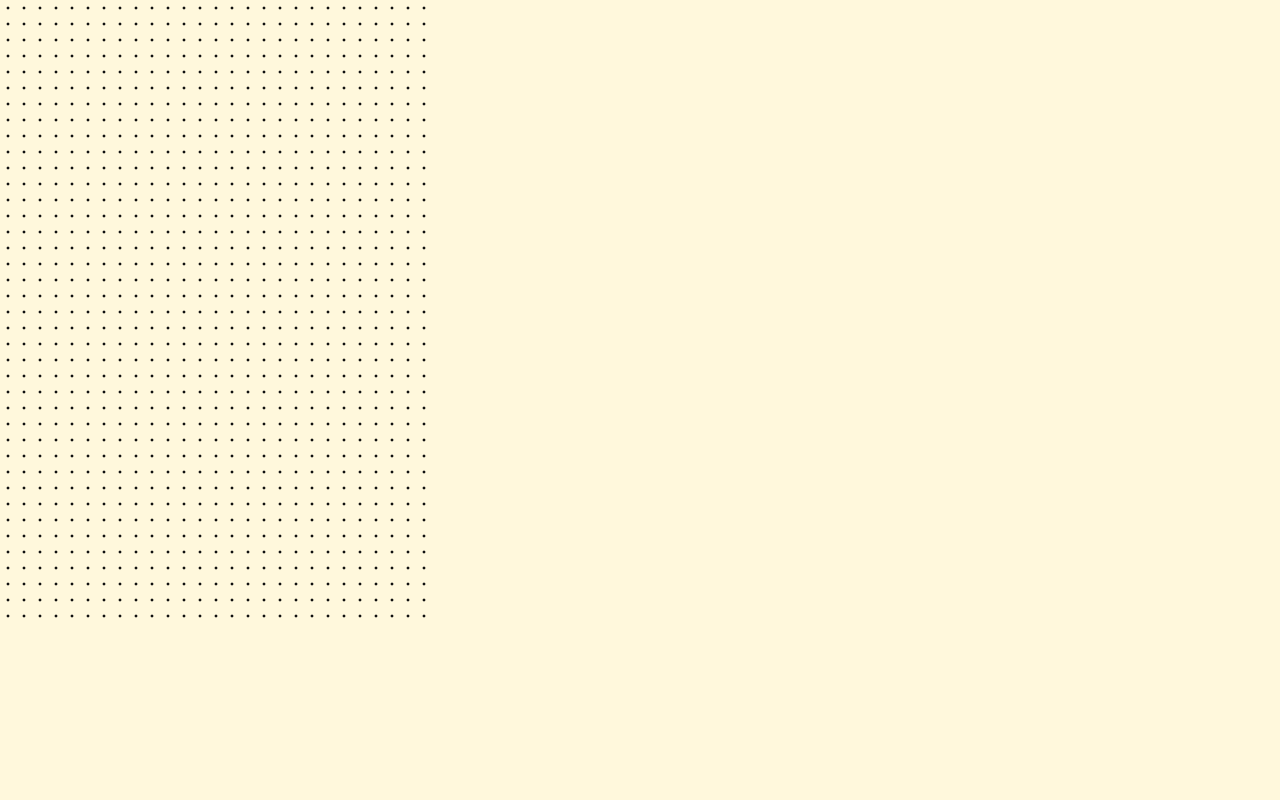
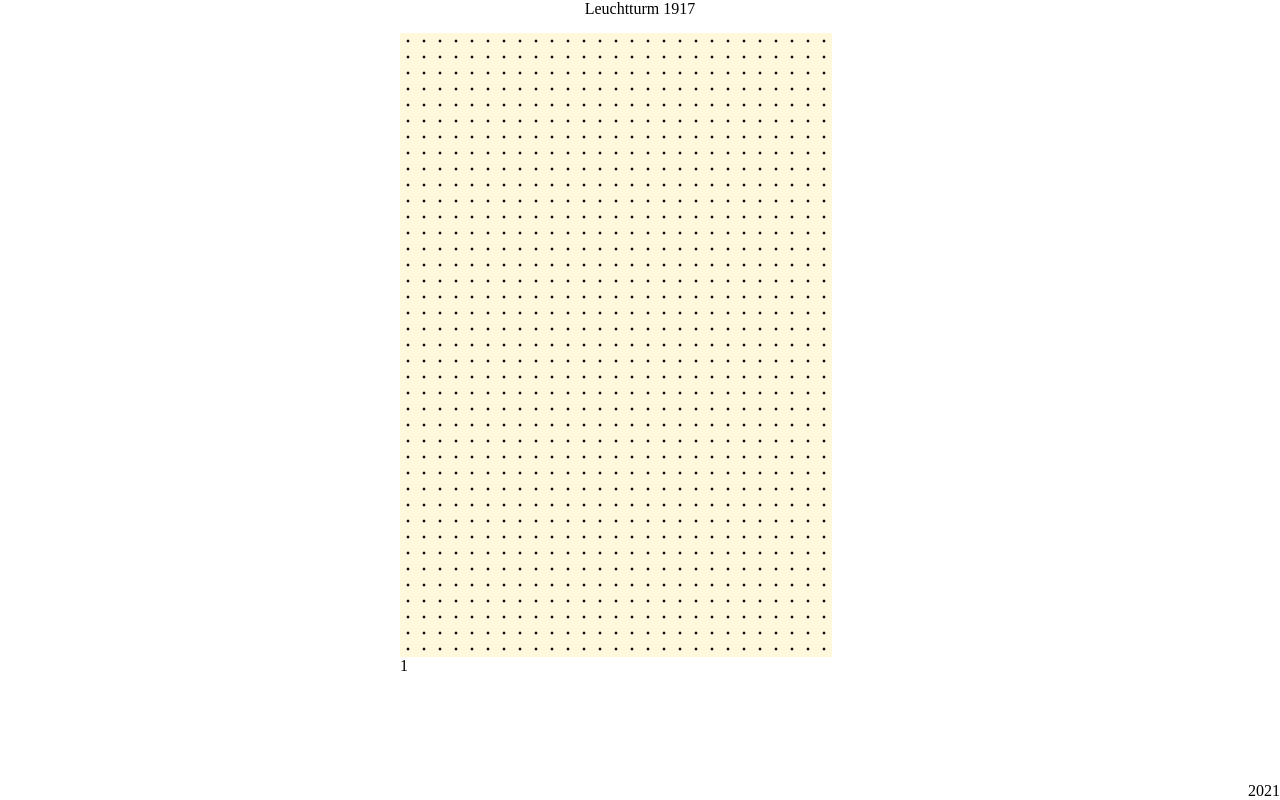
Before and after one commit to agladyshev/leuchtturm, a plain HTML site: page index.html in a window 1280 px wide. Drawn offline with Linux system fonts and the light colour scheme.

```diff
--- a/index.html
+++ b/index.html
@@ -7,11 +7,16 @@
         <script async src="index.js"></script>
     </head>
     <body>
-        <main>
-            <article class="page">
-                <div class="cover">
-                </div>
-            </article>
+        <header>Leuchtturm 1917</header>
+        <main class="notebook">
+            <div class="page">
+                <article class="grid">
+                    <div class="cover">
+                    </div>
+                </article>
+                <footer>1</footer>
+            </div>
         </main>
+        <footer>2021</footer>
     </body>
 </html>
--- a/index.js
+++ b/index.js
@@ -4,7 +4,7 @@ for (let i = 0; i < 26 * 38; i++) {
 }
 //customElements.define('cell', Cell, { extends: 'div' });
 
-var page = document.querySelector("article.page");
+var page = document.querySelector("article.grid");
 
 pageArr.forEach(function createCell(cell, index) {
     let cellElement = document.createElement("div");
--- a/main.css
+++ b/main.css
@@ -9,27 +9,59 @@ html {
 }
 
 body {
-    background-color: cornsilk;
+    margin: 0;
+    padding: 0;
+    width: 100vw;
+    height: 100vh;
+    /* width: 100%; */
+    /* height: 100%; */
+    display: grid;
+    grid-template-rows: auto 1fr auto;
+    grid-template-columns: 1fr;
 }
 
-main {}
+body header {
+    text-align: center;
+}
+
+body footer {
+    text-align: right;
+}
+
+main {
+    /* width: 100%; */
+    /* height: 100%; */
+    display: flex;
+    justify-content: center;
+}
+
+div.page {
+    width: 30em;
+    height: 42em;
+    display: flex;
+    flex-direction: column;
+    justify-content: center;
+}
+
+article.grid {
+    position: relative;
+    overflow: hidden;
+    background-color: cornsilk;
+    width: 26em;
+    height: 38em;
+    padding: 0.5em;
+    display: grid;
+    grid-template-columns: repeat(26, 1fr);
+    grid-template-rows: repeat(38, 1fr);
+}
 
 div.cover {
     position: absolute;
     left: -0.5em;
     top: -0.5em;
-    overflow: hidden;
-    width: 27.5em;
-    height: 39.5em;
+    width: 28em;
+    height: 40em;
     background: url(border.svg);
-}
-
-article.page {
-    width: 26em;
-    height: 38em;
-    display: grid;
-    grid-template-columns: repeat(26, 1fr);
-    grid-template-rows: repeat(38, 1fr);
 }
 
 div.cell {
@@ -37,3 +69,7 @@ div.cell {
     height: 1em;
 
 }
+
+main footer {
+    text-align: left;
+}
```
Also changed, not shown: protruding-squares.svg (deleted).
